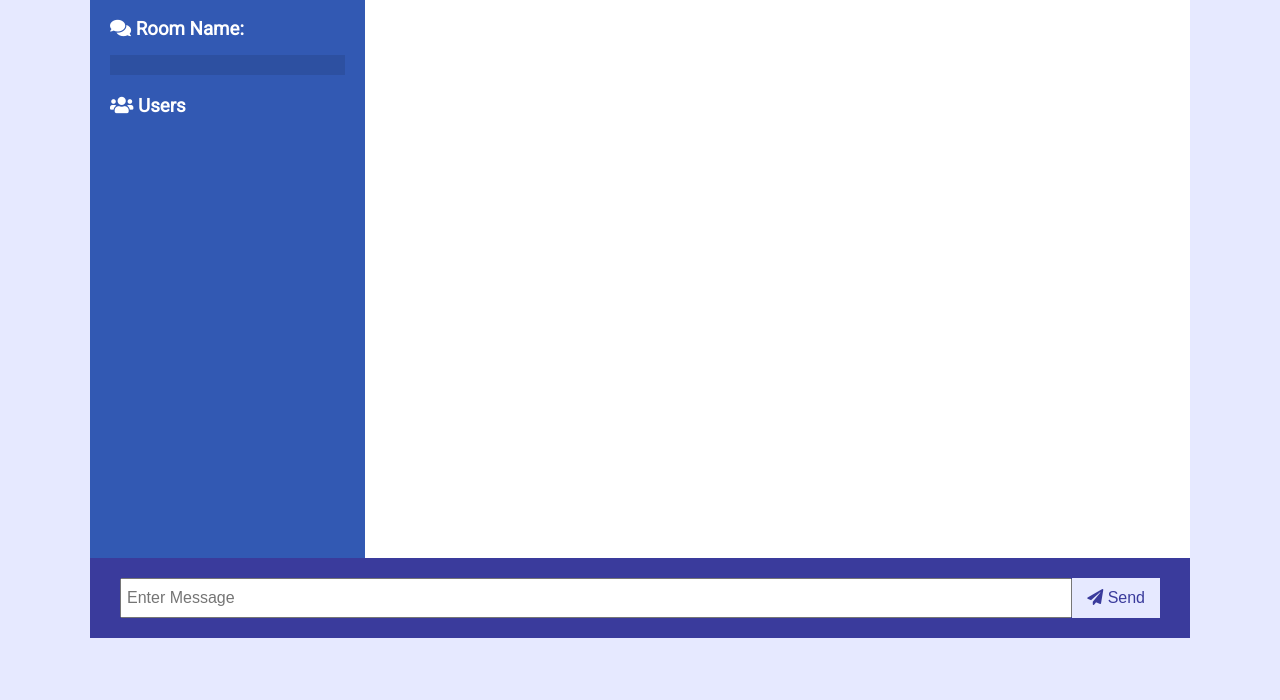
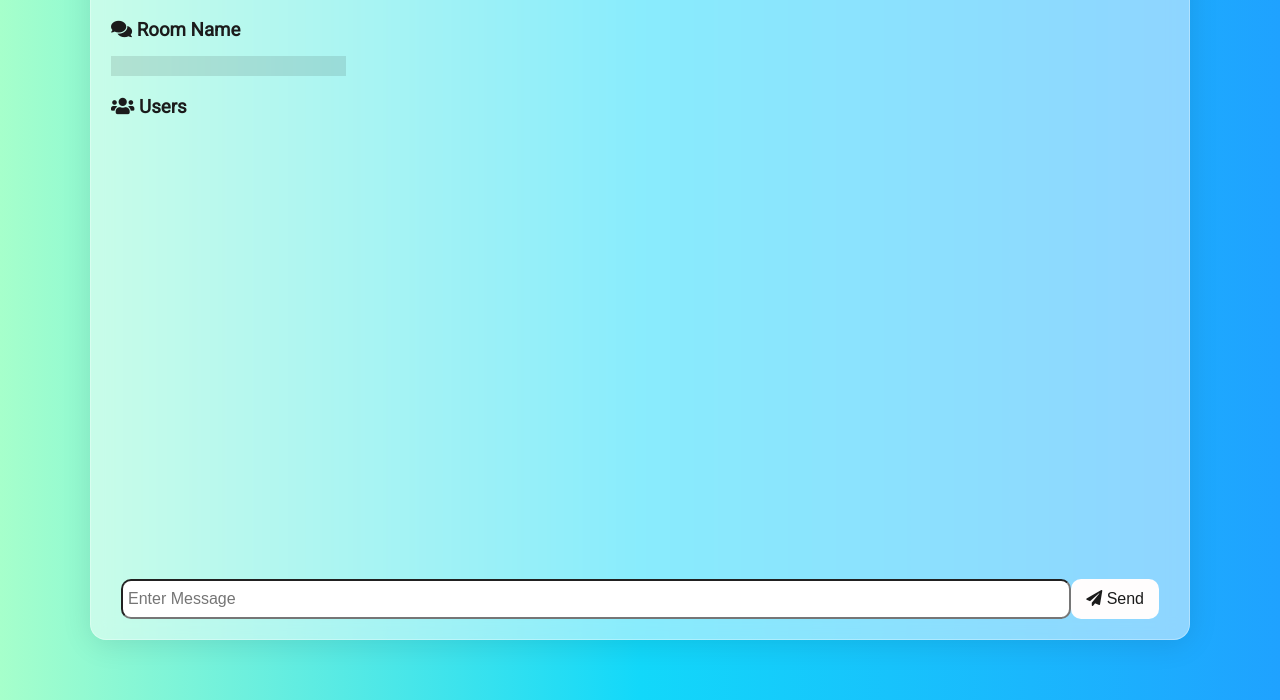
Before and after one commit to PCCoE-Hacktoberfest-21/chatApp, a website: page public/chat.html in a window 1280 px wide. Shown: the part 100-800 px from the top of the page. Drawn offline with nearby package versions, Linux system fonts and the light colour scheme; no server answers.

Commit message:
Add glassmorphism design

```diff
--- a/public/chat.html
+++ b/public/chat.html
@@ -17,11 +17,11 @@
     <div class="chat-container">
       <header class="chat-header">
         <h1><i class="fas fa-smile"></i> ChatApp</h1>
-        <a href="index.html" class="btn">Leave Room</a>
+        <a href="index.html" class="btn"><i class="fas fa-sign-out-alt"></i> Leave Room</a>
       </header>
       <main class="chat-main">
         <div class="chat-sidebar">
-          <h3><i class="fas fa-comments"></i> Room Name:</h3>
+          <h3><i class="fas fa-comments"></i> Room Name</h3>
           <h2 id="room-name"></h2>
           <h3><i class="fas fa-users"></i> Users</h3>
           <ul id="users"></ul>
--- a/public/css/style.css
+++ b/public/css/style.css
@@ -17,7 +17,9 @@
 body {
   font-family: "Roboto", sans-serif;
   font-size: 16px;
-  background: var(--light-color);
+  background: #1FA2FF;
+  background: -webkit-linear-gradient(to right, #A6FFCB, #12D8FA, #1FA2FF);  /* Chrome 10-25, Safari 5.1-6 */
+  background: linear-gradient(to right, #A6FFCB, #12D8FA, #1FA2FF); /* W3C, IE 10+/ Edge, Firefox 16+, Chrome 26+, Opera 12+, Safari 7+ */
   margin: 20px;
 }
 
@@ -31,9 +33,10 @@ a {
 
 .btn {
   cursor: pointer;
+  border-radius: 10px;
   padding: 5px 15px;
-  background: var(--light-color);
-  color: var(--dark-color-a);
+  background: #FFFDFD;
+  color: #1B1B1B;
   border: 0;
   font-size: 1rem;
 }
@@ -42,14 +45,19 @@ a {
 
 .chat-container {
   max-width: 1100px;
-  background: #fff;
+  background: rgba(255, 255, 255, 0.5);
+  border-radius: 16px;
+  box-shadow: 0 4px 30px rgba(0, 0, 0, 0.1);
+  backdrop-filter: blur(10px);
+  -webkit-backdrop-filter: blur(10px);
+  border: 1px solid rgba(255, 255, 255, 0.3);
   margin: 30px auto;
   overflow: hidden;
 }
 
 .chat-header {
-  background: var(--dark-color-a);
-  color: #fff;
+  /* background: var(--dark-color-a); */
+  color: #1B1B1B;
   border-top-left-radius: 5px;
   border-top-right-radius: 5px;
   padding: 15px;
@@ -64,14 +72,19 @@ a {
 }
 
 .chat-sidebar {
-  background: var(--dark-color-b);
-  color: #fff;
+  /* background: var(--dark-color-b); */
+  color: #1B1B1B;
   padding: 20px 20px 60px;
   overflow-y: scroll;
 }
 
 .chat-sidebar::-webkit-scrollbar {
-  background-color: #3259b3;
+  background: rgba( 255, 255, 255, 0.8 );
+  box-shadow: 0 8px 32px 0 rgba( 31, 38, 135, 0.37 );
+  backdrop-filter: blur( 10px );
+  -webkit-backdrop-filter: blur( 10px );
+  border-radius: 10px;
+  border: 1px solid rgba( 255, 255, 255, 0.18 );
   width: 0.5rem;
 }
 
@@ -97,31 +110,40 @@ a {
 }
 
 .chat-messages::-webkit-scrollbar {
-  background-color: #3259b3;
+  background: rgba( 255, 255, 255, 0.8 );
+  box-shadow: 0 8px 32px 0 rgba( 31, 38, 135, 0.37 );
+  backdrop-filter: blur( 10px );
+  -webkit-backdrop-filter: blur( 10px );
+  border-radius: 10px;
+  border: 1px solid rgba( 255, 255, 255, 0.18 );
   width: 0.5rem;
 }
 
 .chat-messages .message {
   padding: 10px;
   margin-bottom: 15px;
-  background-color: var(--light-color);
-  border-radius: 5px;
+  border-radius: 10px;
   max-width: 300px;
 }
 
 .incoming {
   margin-right: auto;
+  background-color: #FFFDFD;
+  color: #1F1F1F;
 }
 
 .outgoing {
   margin-left: auto;
+  background-color: #00C2FF;
+  color: #FFFFFF;
 }
 
 .chat-messages .message .meta {
+  display: flex;
+  justify-content: space-between;
   font-size: 15px;
   font-weight: bold;
-  color: var(--dark-color-b);
-  opacity: 0.7;
+  color: #1A1110;
   margin-bottom: 7px;
 }
 
@@ -132,7 +154,6 @@ a {
 
 .chat-form-container {
   padding: 20px 30px;
-  background-color: var(--dark-color-a);
 }
 
 .chat-form-container form {
@@ -144,6 +165,7 @@ a {
   padding: 5px;
   height: 40px;
   flex: 1;
+  border-radius: 10px;
 }
 
 /* Join Page */
@@ -156,14 +178,12 @@ a {
 .join-header {
   text-align: center;
   padding: 20px;
-  background: var(--dark-color-a);
   border-top-left-radius: 5px;
   border-top-right-radius: 5px;
 }
 
 .join-main {
   padding: 30px 40px;
-  background: var(--dark-color-b);
 }
 
 .join-main p {
@@ -242,6 +262,7 @@ a {
   padding: 10px;
   margin-bottom: 15px;
   background-color: rgb(247, 247, 201);
+  text-align: center;
   border-radius: 5px;
   font-size: 0.95rem;
   color: rgb(71, 16, 16);
```
